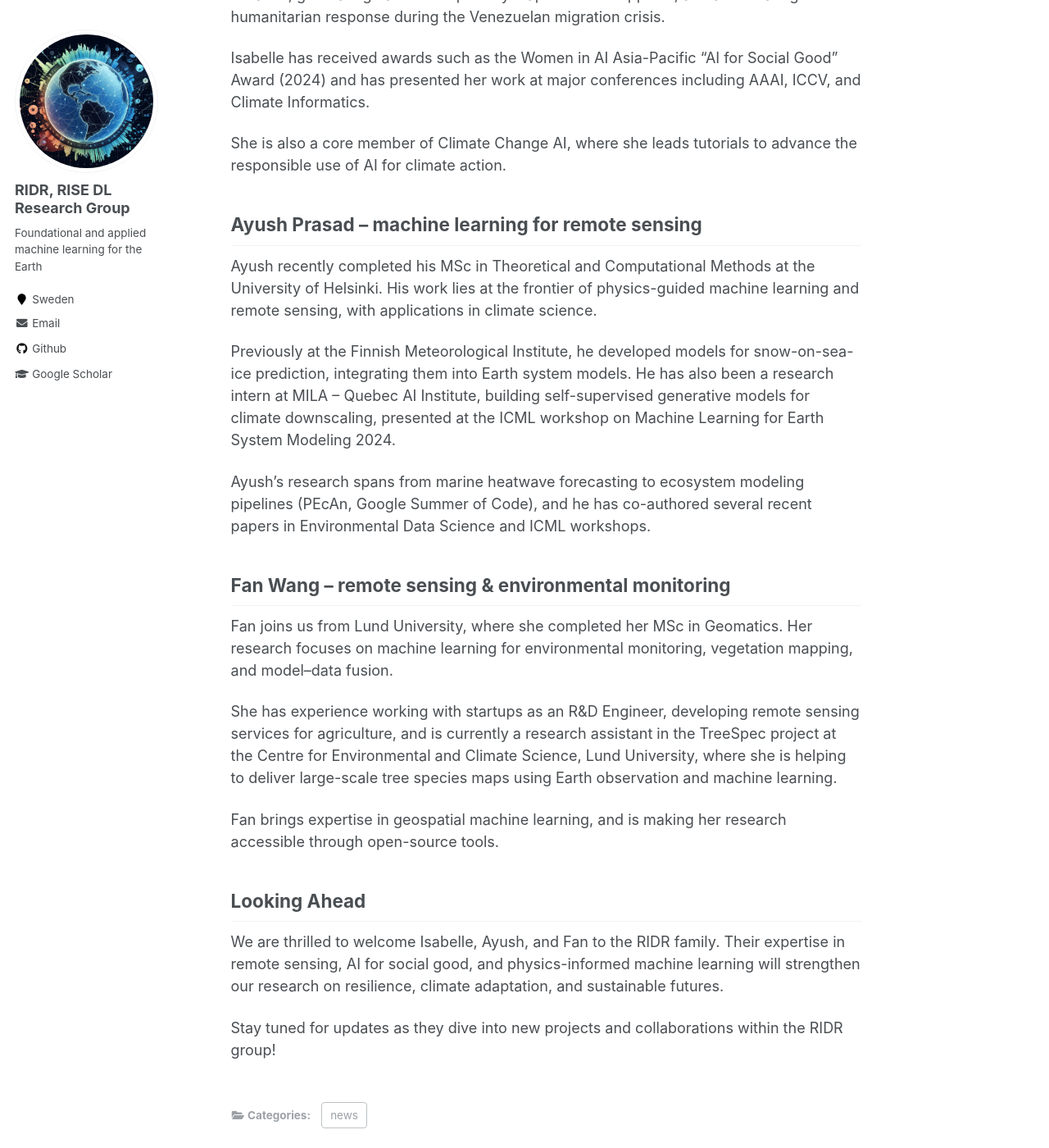
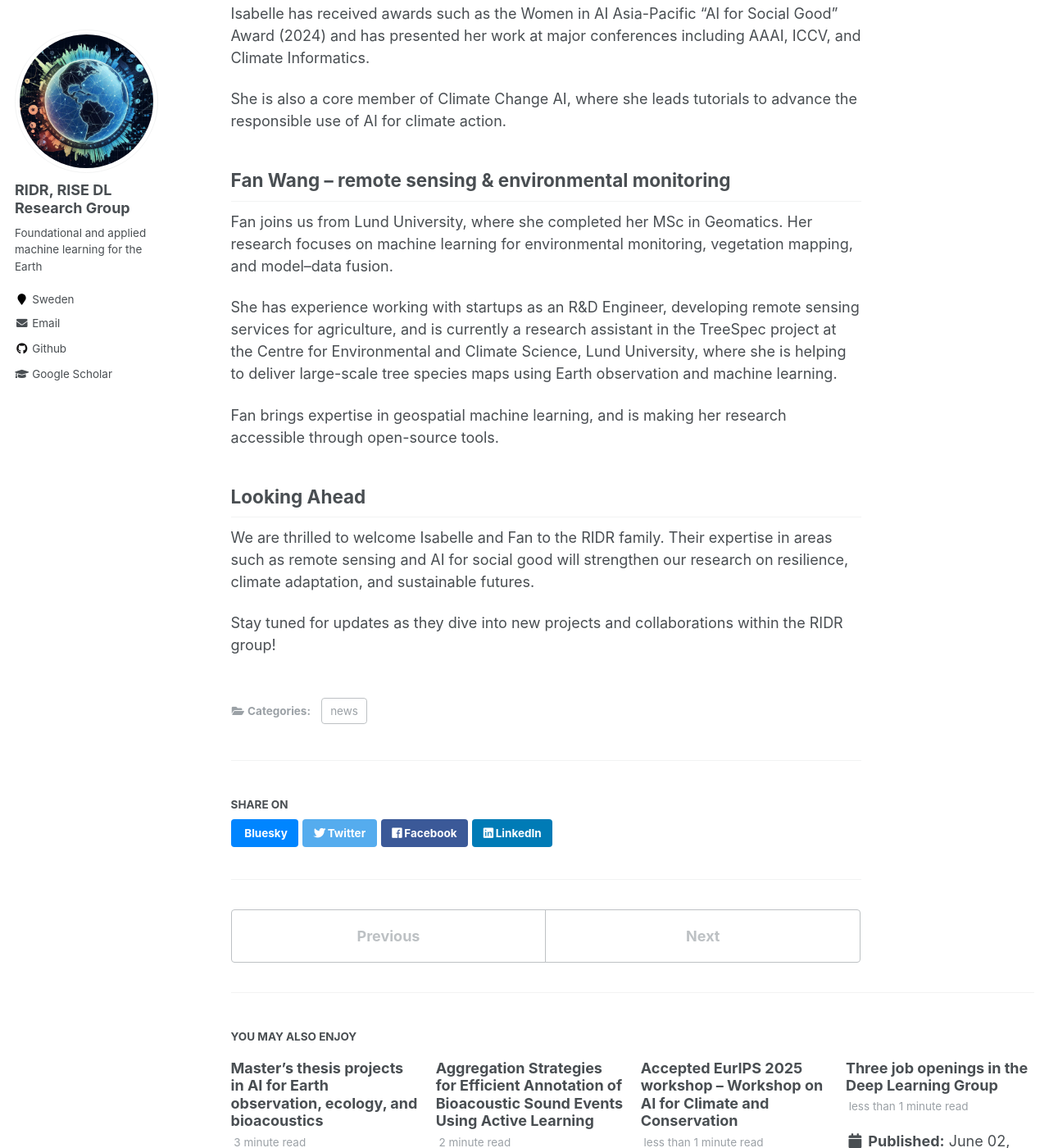
Before and after one commit to ridr-se/ridr-se.github.io, a Jekyll site: the page built from news/_posts/2025-08-26-new-members.md, in a window 1280 px wide and 1400 px high, scrolled down 651 px. Shown: the whole window at 82% size. Built offline with Jekyll 4.4.1, drawn with Linux system fonts in a browser that asks for light colours; some of the changed text lies outside the part shown.

Commit message:
Update 2025-08-26-new-members.md

```diff
--- a/news/_posts/2025-08-26-new-members.md
+++ b/news/_posts/2025-08-26-new-members.md
@@ -1,12 +1,12 @@
 ---
-title: Welcoming Our New RIDR Group Members!
-shortversion: "We are excited to welcome three new junior researchers to the RIDR group: Isabelle Tingzon, Ayush Prasad, and Fan Wang. Isabelle has extensive experience applying AI and geospatial data for climate resilience and social good, Ayush specializes in data-driven climate science, from sea-ice prediction to environmental forecasting, and Fan brings expertise in remote sensing and machine learning for vegetation and forest monitoring. Together, they will help strengthen RIDR’s work at the intersection of AI, remote sensing, and climate adaptation."
+title: Welcoming our new RIDR group members!
+shortversion: "We are excited to welcome two new junior researchers to the RIDR group: Isabelle Tingzon and Fan Wang. Isabelle has extensive experience applying AI and geospatial data for climate resilience and social good, while Fan brings expertise in remote sensing and machine learning for vegetation and forest monitoring. Together, they will help strengthen RIDR’s work at the intersection of AI, remote sensing, and climate adaptation."
 people:
 - Aleksis Pirinen
 - Olof Mogren
 ---
 
-We are excited to introduce three new researchers joining the RIDR group this year: Isabelle Tingzon, Ayush Prasad, and Fan Wang. Their diverse expertise in remote sensing, AI, and physics-guided ML will strengthen our work on tackling environmental problems with AI and machine learning.
+We are excited to introduce two new researchers joining the RIDR group this year: Isabelle Tingzon and Fan Wang.
 
 ## Isabelle Tingzon – AI for climate resilience & social good
 
@@ -18,14 +18,6 @@ Isabelle has received awards such as the Women in AI Asia-Pacific “AI for Soci
 
 She is also a core member of Climate Change AI, where she leads tutorials to advance the responsible use of AI for climate action.
 
-## Ayush Prasad – machine learning for remote sensing
-
-Ayush recently completed his MSc in Theoretical and Computational Methods at the University of Helsinki. His work lies at the frontier of physics-guided machine learning and remote sensing, with applications in climate science.
-
-Previously at the Finnish Meteorological Institute, he developed models for snow-on-sea-ice prediction, integrating them into Earth system models. He has also been a research intern at MILA – Quebec AI Institute, building self-supervised generative models for climate downscaling, presented at the ICML workshop on Machine Learning for Earth System Modeling 2024.
-
-Ayush’s research spans from marine heatwave forecasting to ecosystem modeling pipelines (PEcAn, Google Summer of Code), and he has co-authored several recent papers in Environmental Data Science and ICML workshops.
-
 ## Fan Wang – remote sensing & environmental monitoring
 
 Fan joins us from Lund University, where she completed her MSc in Geomatics. Her research focuses on machine learning for environmental monitoring, vegetation mapping, and model–data fusion.
@@ -36,6 +28,6 @@ Fan brings expertise in geospatial machine learning, and is making her research
 
 ## Looking Ahead
 
-We are thrilled to welcome Isabelle, Ayush, and Fan to the RIDR family. Their expertise in remote sensing, AI for social good, and physics-informed machine learning will strengthen our research on resilience, climate adaptation, and sustainable futures.
+We are thrilled to welcome Isabelle and Fan to the RIDR family. Their expertise in areas such as remote sensing and AI for social good will strengthen our research on resilience, climate adaptation, and sustainable futures.
 
 Stay tuned for updates as they dive into new projects and collaborations within the RIDR group!
```
